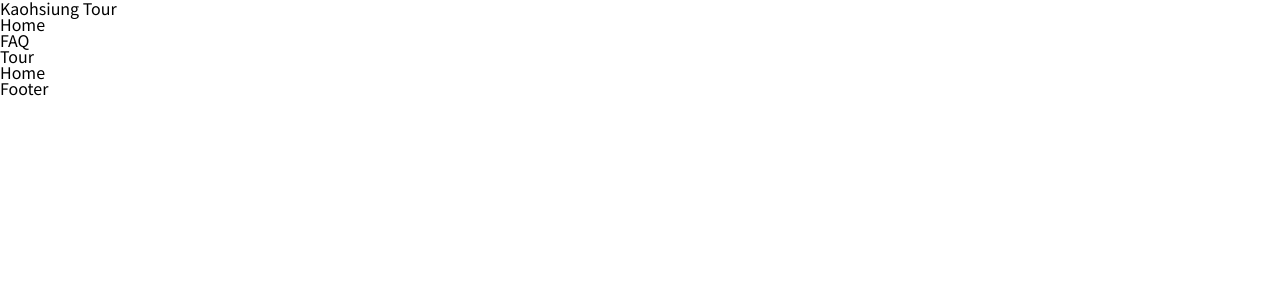
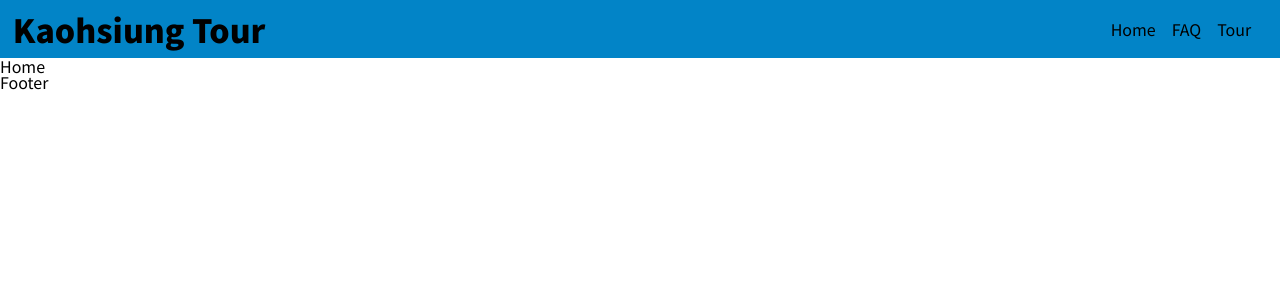
Before and after one commit to huanmingchang/kaohsiung-tour, a React (Create React App) app: page / in a window 1280 px wide. Shown: the top 300 px of the page. Built offline with nearby package versions, Linux system fonts and the light colour scheme.

Commit message:
feat: add header styles

```diff
--- a/src/App.js
+++ b/src/App.js
@@ -11,7 +11,6 @@
     <>
       <header className='header'>
         <div className='title'>Kaohsiung Tour</div>
-        <div>
         <nav>
           <li>
             <Link to='/'>Home</Link>
@@ -25,7 +24,6 @@
             <Link to='tour'>Tour</Link>
           </li>
         </nav>
-        </div>
       </header>
 
       <div className='content'>
--- a/src/styles/App.css
+++ b/src/styles/App.css
@@ -3,3 +3,34 @@
 body {
   font-family: 'Noto Sans TC', sans-serif;
 }
+
+header {
+  display: flex;
+  justify-content: space-between;
+  align-items: center;
+  padding: 0.8rem;
+  height: 2rem;
+  background: #0284c7;
+}
+
+nav {
+  display: flex;
+  justify-content: space-between;
+  align-items: center;
+  height: 100%;
+}
+
+nav li {
+  margin-right: 1rem;
+  font-size: 1rem;
+}
+
+nav li:hover {
+  text-decoration: underline;
+  color: #bae6fd;
+}
+
+.title {
+  font-size: 2rem;
+  font-weight: 900;
+}
```
Lines whose indentation alone changed are shown as unchanged.
